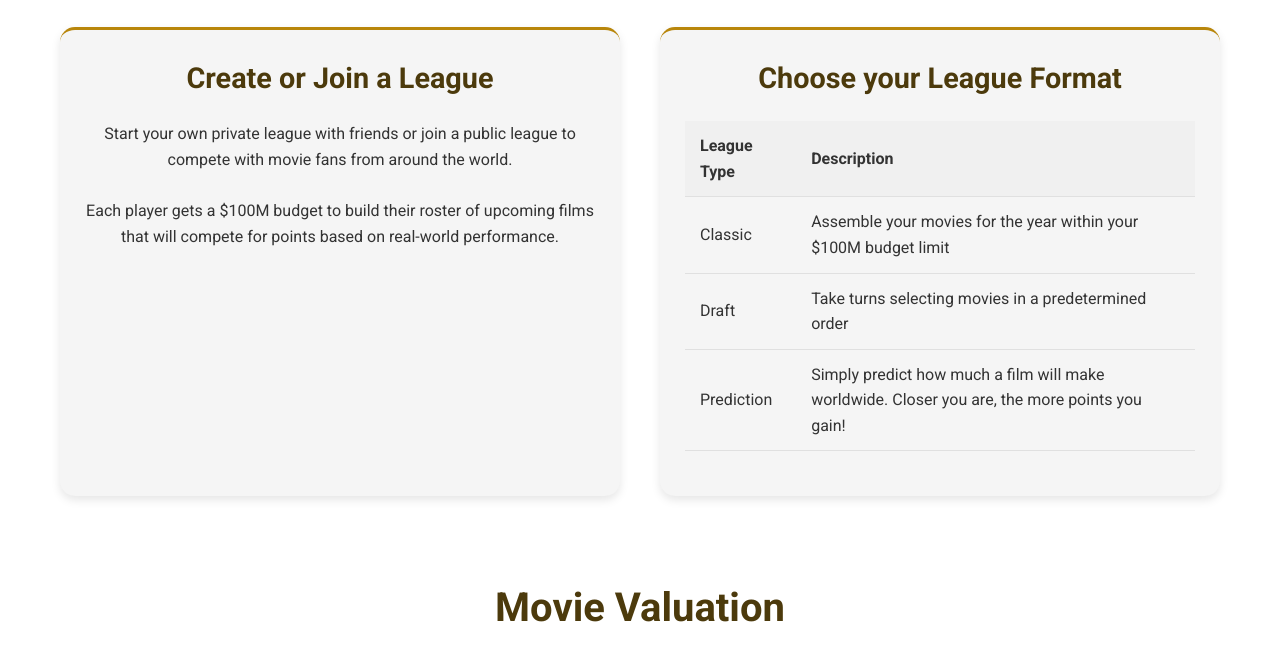
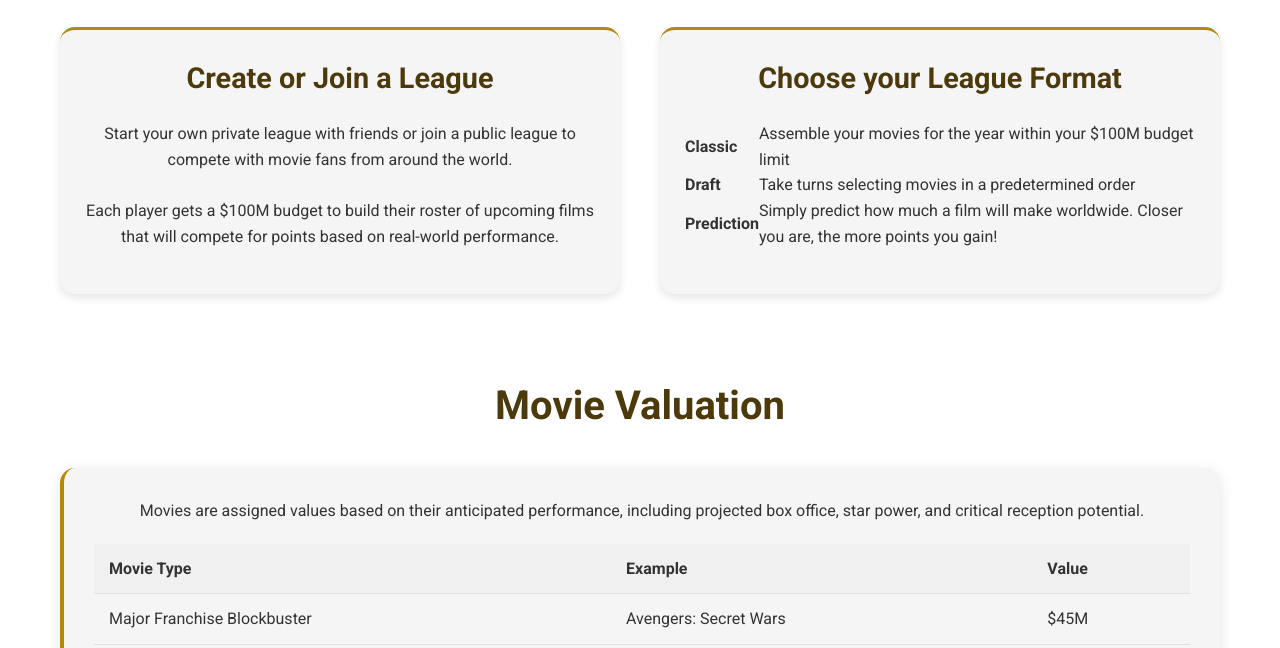
Before and after one commit to harrydbarnes/MFL, a plain HTML site: page index.html in a window 1280 px wide. Shown: the part 753-1401 px from the top of the page. Drawn offline with Linux system fonts and the light colour scheme.

Commit message:
Update index.html

```diff
--- a/index.html
+++ b/index.html
@@ -209,11 +209,32 @@
         box-shadow: 0 8px 20px rgba(0, 0, 0, 0.15);
     }
 
+    .league-format-table {
+        width: 100%;
+        border-collapse: collapse;
+        margin: 20px 0;
+    }
+
+    .league-format-table th, .vleague-format-table td {
+        padding: 12px 15px;
+        text-align: left;
+        border-bottom: 1px solid #e0e0e0;
+    }
+
+    .league-format-table th {
+        background-color: #f0f0f0;
+        font-weight: bold;
+    }
+
     .valuation-table {
         width: 100%;
         border-collapse: collapse;
         margin: 20px 0;
     }
+
+.league-format-table tbody td:first-child {
+    font-weight: bold;
+}
 
     .valuation-table th, .valuation-table td {
         padding: 12px 15px;
@@ -363,13 +384,7 @@
             </div>
             <div class="infographic">
                 <h3>Choose your League Format</h3>
-            <table class="valuation-table">
-                <thead>
-                    <tr>
-                        <th>League Type</th>
-                        <th>Description</th>
-                    </tr>
-                </thead>
+            <table class="league-format-table">
                 <tbody>
                     <tr>
                         <td>Classic</td>
```
